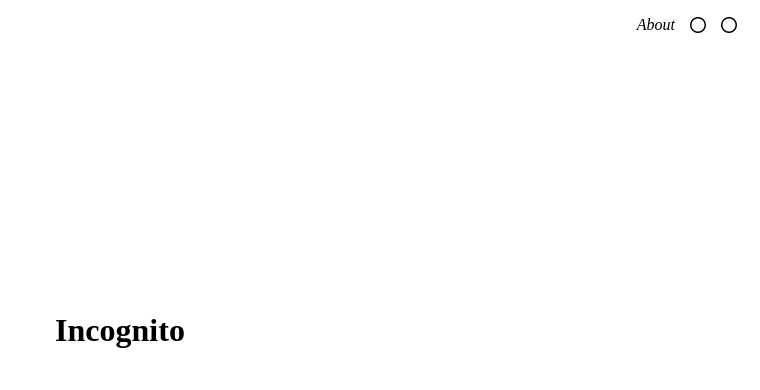
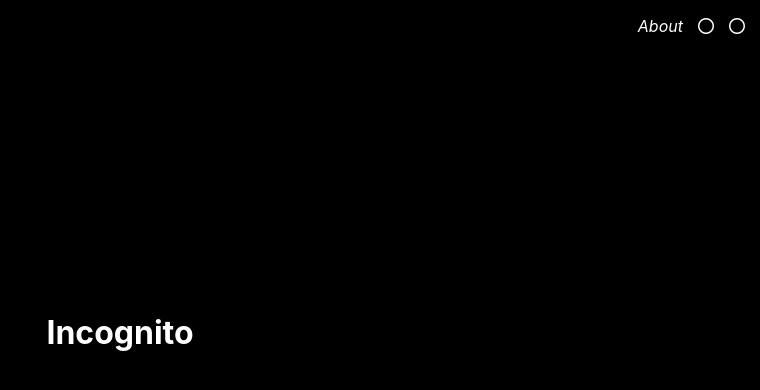
Before and after one commit to TupiNymQuim/Incognito, a Next.js app in the folder front/: page / in a window 1280 px wide. Shown: the top 390 px of the page, without its empty margins (520-1280 px from the left). Built offline with nearby package versions, Linux system fonts and the light colour scheme.

Commit message:
Basic Layout

```diff
--- /dev/null
+++ b/front/components/mainContainer.js
@@ -0,0 +1,12 @@
+import Navbar from './navbar';
+// import Footer from './footer';
+
+export default function MainContainer({children}) {
+	return (
+		<>
+			<Navbar />
+			<div>{children}</div>
+		{/*	<Footer /> */}
+		</>
+	);
+}
--- /dev/null
+++ b/front/pages/_app.js
@@ -0,0 +1,13 @@
+import '../styles/global.css';
+import MainContainer from '../components/mainContainer';
+
+function MyApp({ Component, pageProps})
+{
+	return (
+		<MainContainer>
+			<Component {...pageProps} />
+		</MainContainer>
+	);
+}
+
+export default MyApp
--- a/front/pages/index.js
+++ b/front/pages/index.js
@@ -14,7 +14,7 @@
         <Head>
             <title>Incognito</title>
         </Head>
-        <Navbar/>
+
       </div>
       <div className={styles.container}>
         <main>
--- a/front/styles/Home.module.css
+++ b/front/styles/Home.module.css
@@ -11,4 +11,5 @@
   display: flex;
   align-items: center;
   height: 70vh;
+  color: white;
 }
--- a/front/styles/global.css
+++ b/front/styles/global.css
@@ -15,6 +15,7 @@
     Droid Sans,
     Helvetica Neue,
     sans-serif;
+    background-color: black;
 }
 
 a {
--- a/front/styles/navbar.module.css
+++ b/front/styles/navbar.module.css
@@ -1,6 +1,7 @@
 .list {
     display: flex;
     justify-content: flex-end;
+    color: white;
 }
 
 .navbar {
```
Also changed, not shown: 1 other file (tests, documents, lock files or other folders).
